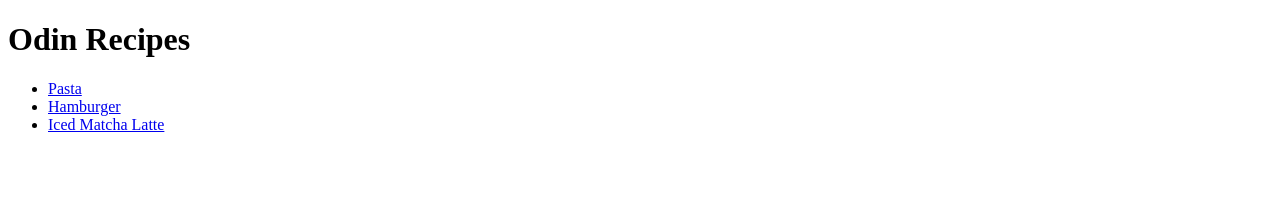
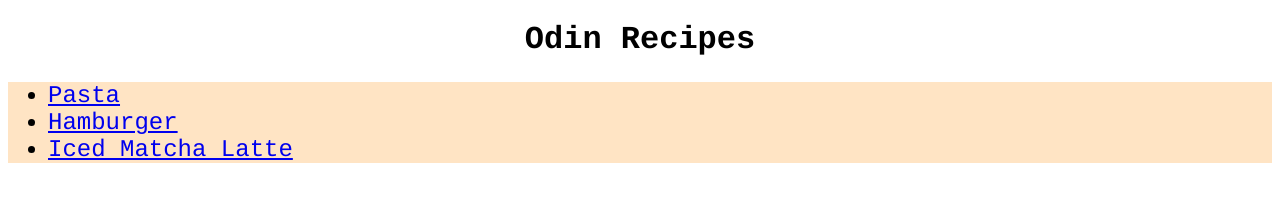
Before and after one commit to sarahkhuu/odin-recipes, a plain HTML site: page index.html in a window 1280 px wide. Drawn offline with Linux system fonts and the light colour scheme.

Commit message:
Add and complete style.css for index.html

```diff
--- a/index.html
+++ b/index.html
@@ -4,6 +4,7 @@
     <head>
         <meta charset="UTTF-8">
         <title>Odin Recipes</title>
+        <link rel="stylesheet" href="style.css">
     </head>
 
     <body>
--- /dev/null
+++ b/style.css
@@ -0,0 +1,13 @@
+* {
+    font-family: Courier, Arial, Helvetica, sans-serif;
+
+}
+
+h1 {
+    text-align: center;
+}
+
+ul {
+    font-size: 24px;
+    background-color: bisque;
+}
```
